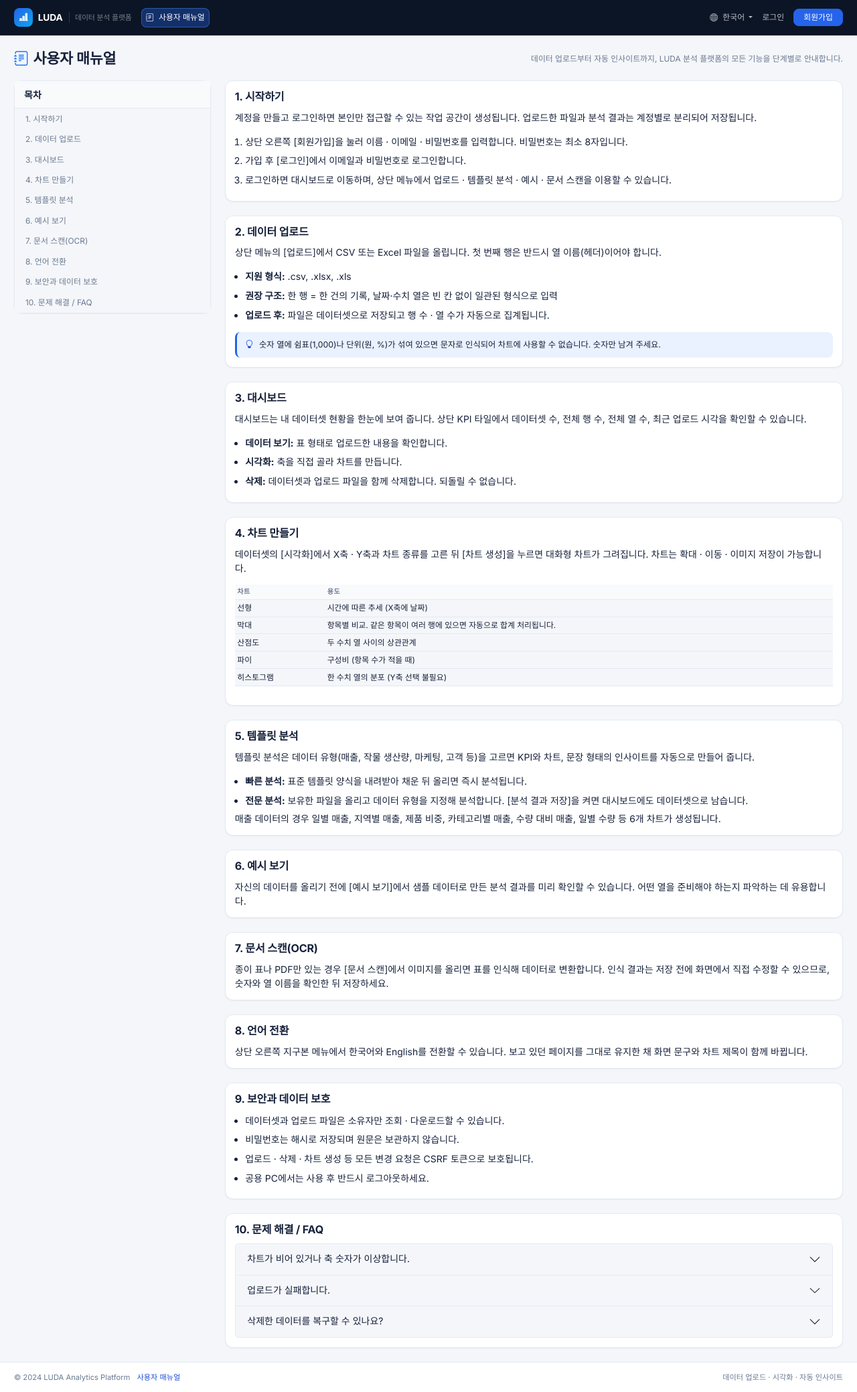
After one commit to luda-data-ai-lab/luda-analytics-platform, a Flask app: page /manual in a window 1280 px wide. The commit adds this page. Shown: the whole page at 67% size. Run offline with Flask 3, Linux system fonts and the light colour scheme; some libraries are stand-ins or nearby versions.

Commit message:
feat(docs): 한/영 사용자 매뉴얼 페이지 추가 및 메뉴 연결
Co-Authored-By: Devin AI <158243242+devin-ai-integration[bot]@users.noreply.github.com>

```diff
--- a/app.py
+++ b/app.py
@@ -2180,6 +2180,11 @@ def template_analyze():
         return redirect(url_for('template_analysis'))
 
 ####################
+@app.route('/manual')
+def manual():
+    """사용자 매뉴얼 (한국어/영문)"""
+    return render_template('manual.html')
+
 @app.route('/examples')
 @login_required
 def examples():
--- a/static/css/style.css
+++ b/static/css/style.css
@@ -468,6 +468,71 @@ a {
     margin-top: auto;
 }
 
+.app-footer-link {
+    color: var(--primary-dark);
+    text-decoration: none;
+}
+
+.app-footer-link:hover {
+    text-decoration: underline;
+}
+
+/* ----------------------------------------------------------- 매뉴얼 */
+.manual-toc {
+    position: sticky;
+    top: 84px;
+}
+
+.manual-toc .list-group-item {
+    border: none;
+    border-left: 2px solid transparent;
+    font-size: 0.85rem;
+    padding: 0.45rem 1rem;
+    color: var(--text-muted);
+}
+
+.manual-toc .list-group-item:hover {
+    background: var(--primary-soft);
+    border-left-color: var(--primary);
+    color: var(--primary-dark);
+}
+
+.manual-section {
+    scroll-margin-top: 84px;
+}
+
+.manual-heading {
+    font-size: 1.15rem;
+    font-weight: 700;
+    margin-bottom: 0.75rem;
+}
+
+.manual-steps,
+.manual-list {
+    padding-left: 1.1rem;
+    margin-bottom: 0;
+}
+
+.manual-steps li,
+.manual-list li {
+    margin-bottom: 0.4rem;
+    line-height: 1.65;
+}
+
+.manual-callout {
+    margin-top: 1rem;
+    background: var(--primary-soft);
+    border-left: 3px solid var(--primary);
+    border-radius: var(--radius-sm);
+    padding: 0.7rem 0.9rem;
+    font-size: 0.88rem;
+}
+
+.manual-callout i {
+    color: var(--primary-dark);
+    margin-right: 0.35rem;
+}
+
 /* --------------------------------------------------------- 스크롤바 */
 ::-webkit-scrollbar {
     width: 10px;
--- a/templates/base.html
+++ b/templates/base.html
@@ -75,6 +75,12 @@
                         </a>
                     </li>
                     {% endif %}
+                    <li class="nav-item">
+                        <a class="nav-link {% if request.endpoint == 'manual' %}active{% endif %}" href="{{ url_for('manual') }}">
+                            <i class="bi bi-journal-text"></i>
+                            {% if current_language == 'ko' %}사용자 매뉴얼{% else %}User Manual{% endif %}
+                        </a>
+                    </li>
                 </ul>
                 <ul class="navbar-nav align-items-lg-center">
                     <!-- 언어 전환 -->
@@ -141,7 +147,12 @@
     <!-- 푸터 -->
     <footer class="app-footer">
         <div class="container-fluid px-lg-4 d-flex flex-wrap justify-content-between gap-2">
-            <span>&copy; 2024 LUDA Analytics Platform</span>
+            <span>
+                &copy; 2024 LUDA Analytics Platform
+                <a class="app-footer-link ms-2" href="{{ url_for('manual') }}">
+                    {% if current_language == 'ko' %}사용자 매뉴얼{% else %}User Manual{% endif %}
+                </a>
+            </span>
             <span>
                 {% if current_language == 'ko' %}데이터 업로드 · 시각화 · 자동 인사이트{% else %}Upload · Visualize · Automated insights{% endif %}
             </span>
--- /dev/null
+++ b/templates/manual.html
@@ -0,0 +1,291 @@
+{% extends "base.html" %}
+{% set ko = current_language == 'ko' %}
+
+{% block title %}{{ '사용자 매뉴얼' if ko else 'User Manual' }}{% endblock %}
+
+{% block content %}
+<div class="container-fluid px-lg-4 mt-4">
+    <div class="page-header">
+        <h1 class="page-title">
+            <i class="bi bi-journal-text text-primary"></i>
+            {{ '사용자 매뉴얼' if ko else 'User Manual' }}
+        </h1>
+        <p class="page-subtitle">
+            {{ '데이터 업로드부터 자동 인사이트까지, LUDA 분석 플랫폼의 모든 기능을 단계별로 안내합니다.'
+               if ko else
+               'A step-by-step guide to every feature of the LUDA Analytics Platform, from upload to automated insights.' }}
+        </p>
+    </div>
+
+    <div class="row g-4">
+        <!-- 목차 -->
+        <div class="col-lg-3">
+            <div class="card manual-toc">
+                <div class="card-header">{{ '목차' if ko else 'Contents' }}</div>
+                <div class="list-group list-group-flush">
+                    <a class="list-group-item list-group-item-action" href="#start">1. {{ '시작하기' if ko else 'Getting started' }}</a>
+                    <a class="list-group-item list-group-item-action" href="#upload">2. {{ '데이터 업로드' if ko else 'Uploading data' }}</a>
+                    <a class="list-group-item list-group-item-action" href="#dashboard">3. {{ '대시보드' if ko else 'Dashboard' }}</a>
+                    <a class="list-group-item list-group-item-action" href="#visualize">4. {{ '차트 만들기' if ko else 'Building charts' }}</a>
+                    <a class="list-group-item list-group-item-action" href="#template">5. {{ '템플릿 분석' if ko else 'Template analysis' }}</a>
+                    <a class="list-group-item list-group-item-action" href="#examples">6. {{ '예시 보기' if ko else 'Examples' }}</a>
+                    <a class="list-group-item list-group-item-action" href="#ocr">7. {{ '문서 스캔(OCR)' if ko else 'Document scan (OCR)' }}</a>
+                    <a class="list-group-item list-group-item-action" href="#language">8. {{ '언어 전환' if ko else 'Language switching' }}</a>
+                    <a class="list-group-item list-group-item-action" href="#security">9. {{ '보안과 데이터 보호' if ko else 'Security and data protection' }}</a>
+                    <a class="list-group-item list-group-item-action" href="#faq">10. {{ '문제 해결 / FAQ' if ko else 'Troubleshooting / FAQ' }}</a>
+                </div>
+            </div>
+        </div>
+
+        <!-- 본문 -->
+        <div class="col-lg-9">
+            <!-- 1 -->
+            <section id="start" class="card manual-section mb-4">
+                <div class="card-body">
+                    <h2 class="manual-heading">1. {{ '시작하기' if ko else 'Getting started' }}</h2>
+                    <p>
+                        {{ '계정을 만들고 로그인하면 본인만 접근할 수 있는 작업 공간이 생성됩니다. 업로드한 파일과 분석 결과는 계정별로 분리되어 저장됩니다.'
+                           if ko else
+                           'Create an account and sign in to get a workspace only you can access. Uploaded files and analysis results are stored separately per account.' }}
+                    </p>
+                    <ol class="manual-steps">
+                        <li>{{ '상단 오른쪽 [회원가입]을 눌러 이름 · 이메일 · 비밀번호를 입력합니다. 비밀번호는 최소 8자입니다.'
+                               if ko else
+                               'Click [Register] at the top right and enter your name, email and password. Passwords must be at least 8 characters.' }}</li>
+                        <li>{{ '가입 후 [로그인]에서 이메일과 비밀번호로 로그인합니다.'
+                               if ko else
+                               'Then sign in from [Login] with your email and password.' }}</li>
+                        <li>{{ '로그인하면 대시보드로 이동하며, 상단 메뉴에서 업로드 · 템플릿 분석 · 예시 · 문서 스캔을 이용할 수 있습니다.'
+                               if ko else
+                               'After signing in you land on the dashboard; the top menu gives access to Upload, Template Analysis, Examples and Scan.' }}</li>
+                    </ol>
+                </div>
+            </section>
+
+            <!-- 2 -->
+            <section id="upload" class="card manual-section mb-4">
+                <div class="card-body">
+                    <h2 class="manual-heading">2. {{ '데이터 업로드' if ko else 'Uploading data' }}</h2>
+                    <p>
+                        {{ '상단 메뉴의 [업로드]에서 CSV 또는 Excel 파일을 올립니다. 첫 번째 행은 반드시 열 이름(헤더)이어야 합니다.'
+                           if ko else
+                           'Use [Upload] in the top menu to add a CSV or Excel file. The first row must contain the column names (header).' }}
+                    </p>
+                    <ul class="manual-list">
+                        <li><strong>{{ '지원 형식' if ko else 'Supported formats' }}:</strong> .csv, .xlsx, .xls</li>
+                        <li><strong>{{ '권장 구조' if ko else 'Recommended structure' }}:</strong>
+                            {{ '한 행 = 한 건의 기록, 날짜·수치 열은 빈 칸 없이 일관된 형식으로 입력'
+                               if ko else
+                               'one row per record; keep date and numeric columns consistently formatted and free of blanks' }}</li>
+                        <li><strong>{{ '업로드 후' if ko else 'After upload' }}:</strong>
+                            {{ '파일은 데이터셋으로 저장되고 행 수 · 열 수가 자동으로 집계됩니다.'
+                               if ko else
+                               'the file is stored as a dataset and its row and column counts are computed automatically.' }}</li>
+                    </ul>
+                    <div class="manual-callout">
+                        <i class="bi bi-lightbulb"></i>
+                        {{ '숫자 열에 쉼표(1,000)나 단위(원, %)가 섞여 있으면 문자로 인식되어 차트에 사용할 수 없습니다. 숫자만 남겨 주세요.'
+                           if ko else
+                           'If numeric columns contain commas (1,000) or units (%, USD), they are read as text and cannot be charted. Keep digits only.' }}
+                    </div>
+                </div>
+            </section>
+
+            <!-- 3 -->
+            <section id="dashboard" class="card manual-section mb-4">
+                <div class="card-body">
+                    <h2 class="manual-heading">3. {{ '대시보드' if ko else 'Dashboard' }}</h2>
+                    <p>
+                        {{ '대시보드는 내 데이터셋 현황을 한눈에 보여 줍니다. 상단 KPI 타일에서 데이터셋 수, 전체 행 수, 전체 열 수, 최근 업로드 시각을 확인할 수 있습니다.'
+                           if ko else
+                           'The dashboard summarizes your datasets. The KPI tiles show dataset count, total rows, total columns and the most recent upload time.' }}
+                    </p>
+                    <ul class="manual-list">
+                        <li><strong>{{ '데이터 보기' if ko else 'View data' }}:</strong>
+                            {{ '표 형태로 업로드한 내용을 확인합니다.' if ko else 'inspect the uploaded rows in a table.' }}</li>
+                        <li><strong>{{ '시각화' if ko else 'Visualize' }}:</strong>
+                            {{ '축을 직접 골라 차트를 만듭니다.' if ko else 'pick the axes yourself and build a chart.' }}</li>
+                        <li><strong>{{ '삭제' if ko else 'Delete' }}:</strong>
+                            {{ '데이터셋과 업로드 파일을 함께 삭제합니다. 되돌릴 수 없습니다.'
+                               if ko else 'removes the dataset together with its uploaded file. This cannot be undone.' }}</li>
+                    </ul>
+                </div>
+            </section>
+
+            <!-- 4 -->
+            <section id="visualize" class="card manual-section mb-4">
+                <div class="card-body">
+                    <h2 class="manual-heading">4. {{ '차트 만들기' if ko else 'Building charts' }}</h2>
+                    <p>
+                        {{ '데이터셋의 [시각화]에서 X축 · Y축과 차트 종류를 고른 뒤 [차트 생성]을 누르면 대화형 차트가 그려집니다. 차트는 확대 · 이동 · 이미지 저장이 가능합니다.'
+                           if ko else
+                           'Open [Visualize] on a dataset, choose the X axis, Y axis and chart type, then press [Generate chart] to render an interactive chart you can zoom, pan and download as an image.' }}
+                    </p>
+                    <div class="table-responsive">
+                        <table class="table table-sm align-middle">
+                            <thead>
+                                <tr>
+                                    <th>{{ '차트' if ko else 'Chart' }}</th>
+                                    <th>{{ '용도' if ko else 'Use it for' }}</th>
+                                </tr>
+                            </thead>
+                            <tbody>
+                                <tr>
+                                    <td>{{ '선형' if ko else 'Line' }}</td>
+                                    <td>{{ '시간에 따른 추세 (X축에 날짜)' if ko else 'Trends over time (dates on X)' }}</td>
+                                </tr>
+                                <tr>
+                                    <td>{{ '막대' if ko else 'Bar' }}</td>
+                                    <td>{{ '항목별 비교. 같은 항목이 여러 행에 있으면 자동으로 합계 처리됩니다.'
+                                           if ko else 'Comparing categories. Repeated categories are summed automatically.' }}</td>
+                                </tr>
+                                <tr>
+                                    <td>{{ '산점도' if ko else 'Scatter' }}</td>
+                                    <td>{{ '두 수치 열 사이의 상관관계' if ko else 'Correlation between two numeric columns' }}</td>
+                                </tr>
+                                <tr>
+                                    <td>{{ '파이' if ko else 'Pie' }}</td>
+                                    <td>{{ '구성비 (항목 수가 적을 때)' if ko else 'Composition, when there are few categories' }}</td>
+                                </tr>
+                                <tr>
+                                    <td>{{ '히스토그램' if ko else 'Histogram' }}</td>
+                                    <td>{{ '한 수치 열의 분포 (Y축 선택 불필요)' if ko else 'Distribution of one numeric column (no Y axis needed)' }}</td>
+                                </tr>
+                            </tbody>
+                        </table>
+                    </div>
+                </div>
+            </section>
+
+            <!-- 5 -->
+            <section id="template" class="card manual-section mb-4">
+                <div class="card-body">
+                    <h2 class="manual-heading">5. {{ '템플릿 분석' if ko else 'Template analysis' }}</h2>
+                    <p>
+                        {{ '템플릿 분석은 데이터 유형(매출, 작물 생산량, 마케팅, 고객 등)을 고르면 KPI와 차트, 문장 형태의 인사이트를 자동으로 만들어 줍니다.'
+                           if ko else
+                           'Template analysis takes a data type (sales, crop yield, marketing, customer, …) and automatically produces KPIs, charts and written insights.' }}
+                    </p>
+                    <ul class="manual-list">
+                        <li><strong>{{ '빠른 분석' if ko else 'Quick Analysis' }}:</strong>
+                            {{ '표준 템플릿 양식을 내려받아 채운 뒤 올리면 즉시 분석됩니다.'
+                               if ko else 'download a standard template, fill it in, upload it and get the analysis immediately.' }}</li>
+                        <li><strong>{{ '전문 분석' if ko else 'Professional Analysis' }}:</strong>
+                            {{ '보유한 파일을 올리고 데이터 유형을 지정해 분석합니다. [분석 결과 저장]을 켜면 대시보드에도 데이터셋으로 남습니다.'
+                               if ko else 'upload your own file, pick the data type, and optionally tick “save dataset” to keep it on the dashboard.' }}</li>
+                    </ul>
+                    <p class="mb-0">
+                        {{ '매출 데이터의 경우 일별 매출, 지역별 매출, 제품 비중, 카테고리별 매출, 수량 대비 매출, 일별 수량 등 6개 차트가 생성됩니다.'
+                           if ko else
+                           'For sales data you get six charts: daily sales, sales by region, product mix, sales by category, quantity vs. revenue and daily quantity.' }}
+                    </p>
+                </div>
+            </section>
+
+            <!-- 6 -->
+            <section id="examples" class="card manual-section mb-4">
+                <div class="card-body">
+                    <h2 class="manual-heading">6. {{ '예시 보기' if ko else 'Examples' }}</h2>
+                    <p class="mb-0">
+                        {{ '자신의 데이터를 올리기 전에 [예시 보기]에서 샘플 데이터로 만든 분석 결과를 미리 확인할 수 있습니다. 어떤 열을 준비해야 하는지 파악하는 데 유용합니다.'
+                           if ko else
+                           'Before uploading your own data, open [Examples] to preview analyses built from sample data — a quick way to see which columns you should prepare.' }}
+                    </p>
+                </div>
+            </section>
+
+            <!-- 7 -->
+            <section id="ocr" class="card manual-section mb-4">
+                <div class="card-body">
+                    <h2 class="manual-heading">7. {{ '문서 스캔(OCR)' if ko else 'Document scan (OCR)' }}</h2>
+                    <p class="mb-0">
+                        {{ '종이 표나 PDF만 있는 경우 [문서 스캔]에서 이미지를 올리면 표를 인식해 데이터로 변환합니다. 인식 결과는 저장 전에 화면에서 직접 수정할 수 있으므로, 숫자와 열 이름을 확인한 뒤 저장하세요.'
+                           if ko else
+                           'If your table only exists on paper or in a PDF, upload the image under [Scan] to extract it into data. The recognized result can be edited on screen before saving, so check the numbers and column names first.' }}
+                    </p>
+                </div>
+            </section>
+
+            <!-- 8 -->
+            <section id="language" class="card manual-section mb-4">
+                <div class="card-body">
+                    <h2 class="manual-heading">8. {{ '언어 전환' if ko else 'Language switching' }}</h2>
+                    <p class="mb-0">
+                        {{ '상단 오른쪽 지구본 메뉴에서 한국어와 English를 전환할 수 있습니다. 보고 있던 페이지를 그대로 유지한 채 화면 문구와 차트 제목이 함께 바뀝니다.'
+                           if ko else
+                           'Use the globe menu at the top right to switch between Korean and English. You stay on the same page, and both the interface text and the chart titles change.' }}
+                    </p>
+                </div>
+            </section>
+
+            <!-- 9 -->
+            <section id="security" class="card manual-section mb-4">
+                <div class="card-body">
+                    <h2 class="manual-heading">9. {{ '보안과 데이터 보호' if ko else 'Security and data protection' }}</h2>
+                    <ul class="manual-list mb-0">
+                        <li>{{ '데이터셋과 업로드 파일은 소유자만 조회 · 다운로드할 수 있습니다.'
+                               if ko else 'Datasets and uploaded files can only be viewed or downloaded by their owner.' }}</li>
+                        <li>{{ '비밀번호는 해시로 저장되며 원문은 보관하지 않습니다.'
+                               if ko else 'Passwords are stored hashed; the original is never kept.' }}</li>
+                        <li>{{ '업로드 · 삭제 · 차트 생성 등 모든 변경 요청은 CSRF 토큰으로 보호됩니다.'
+                               if ko else 'Every state-changing request (upload, delete, chart generation) is protected by a CSRF token.' }}</li>
+                        <li>{{ '공용 PC에서는 사용 후 반드시 로그아웃하세요.'
+                               if ko else 'Always sign out when using a shared computer.' }}</li>
+                    </ul>
+                </div>
+            </section>
+
+            <!-- 10 -->
+            <section id="faq" class="card manual-section mb-4">
+                <div class="card-body">
+                    <h2 class="manual-heading">10. {{ '문제 해결 / FAQ' if ko else 'Troubleshooting / FAQ' }}</h2>
+                    <div class="accordion" id="manualFaq">
+                        <div class="accordion-item">
+                            <h3 class="accordion-header">
+                                <button class="accordion-button collapsed" type="button" data-bs-toggle="collapse" data-bs-target="#faq1">
+                                    {{ '차트가 비어 있거나 축 숫자가 이상합니다.' if ko else 'The chart is empty or the axis numbers look wrong.' }}
+                                </button>
+                            </h3>
+                            <div id="faq1" class="accordion-collapse collapse" data-bs-parent="#manualFaq">
+                                <div class="accordion-body">
+                                    {{ 'Y축에 숫자 열을 선택했는지 확인하세요. 쉼표나 단위가 섞인 열은 문자로 인식됩니다. 브라우저 캐시가 오래된 경우 새로고침(Ctrl+F5)도 도움이 됩니다.'
+                                       if ko else
+                                       'Make sure the Y axis is a numeric column — values with commas or units are treated as text. A hard refresh (Ctrl+F5) also helps if the browser cached an old page.' }}
+                                </div>
+                            </div>
+                        </div>
+                        <div class="accordion-item">
+                            <h3 class="accordion-header">
+                                <button class="accordion-button collapsed" type="button" data-bs-toggle="collapse" data-bs-target="#faq2">
+                                    {{ '업로드가 실패합니다.' if ko else 'The upload fails.' }}
+                                </button>
+                            </h3>
+                            <div id="faq2" class="accordion-collapse collapse" data-bs-parent="#manualFaq">
+                                <div class="accordion-body">
+                                    {{ '파일 형식(.csv / .xlsx / .xls)과 용량 제한을 확인하고, 첫 행에 열 이름이 있는지 확인하세요. 로그인이 만료된 경우 다시 로그인한 뒤 시도하세요.'
+                                       if ko else
+                                       'Check the file type (.csv / .xlsx / .xls) and size limit, and confirm the first row holds the column names. If your session expired, sign in again and retry.' }}
+                                </div>
+                            </div>
+                        </div>
+                        <div class="accordion-item">
+                            <h3 class="accordion-header">
+                                <button class="accordion-button collapsed" type="button" data-bs-toggle="collapse" data-bs-target="#faq3">
+                                    {{ '삭제한 데이터를 복구할 수 있나요?' if ko else 'Can I recover a deleted dataset?' }}
+                                </button>
+                            </h3>
+                            <div id="faq3" class="accordion-collapse collapse" data-bs-parent="#manualFaq">
+                                <div class="accordion-body">
+                                    {{ '삭제는 즉시 반영되며 복구할 수 없습니다. 원본 파일은 별도로 보관해 두시기 바랍니다.'
+                                       if ko else
+                                       'Deletion is immediate and cannot be undone, so keep a copy of your original file.' }}
+                                </div>
+                            </div>
+                        </div>
+                    </div>
+                </div>
+            </section>
+        </div>
+    </div>
+</div>
+{% endblock %}
```
